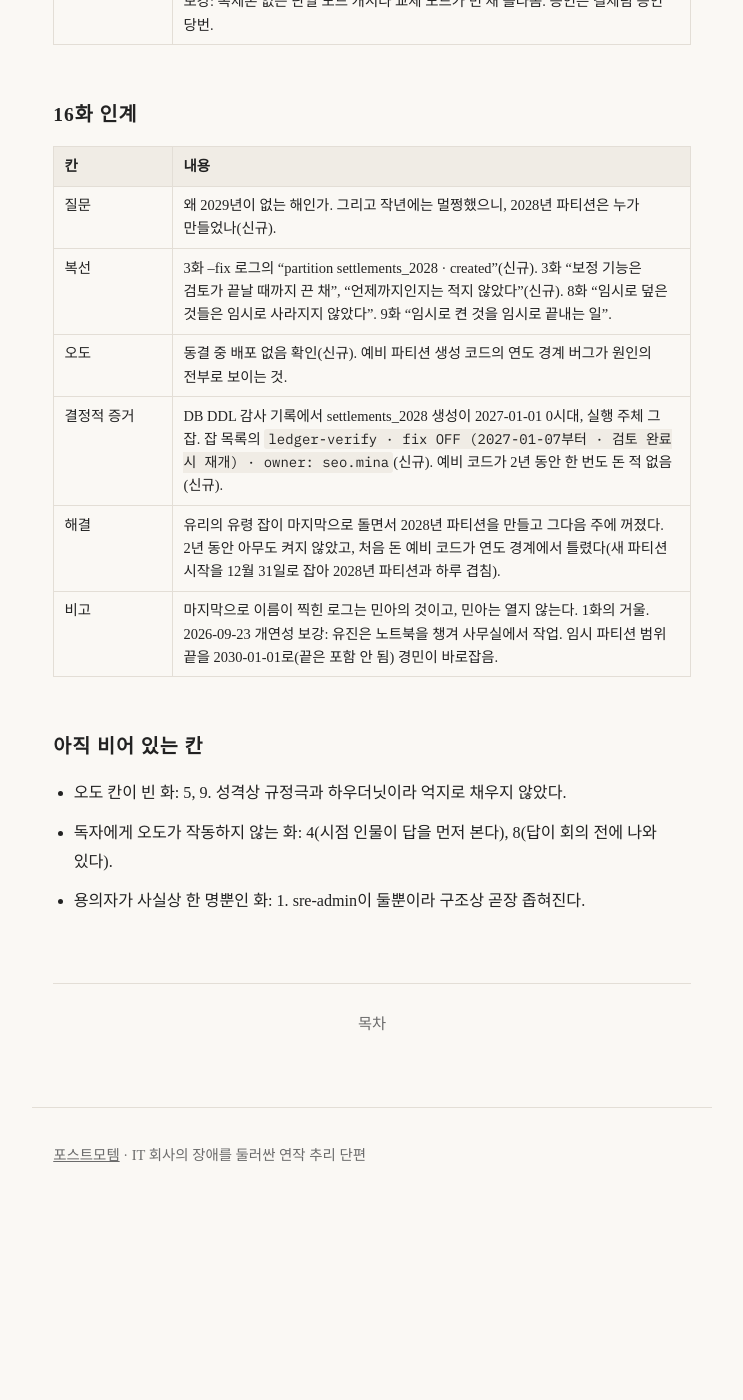
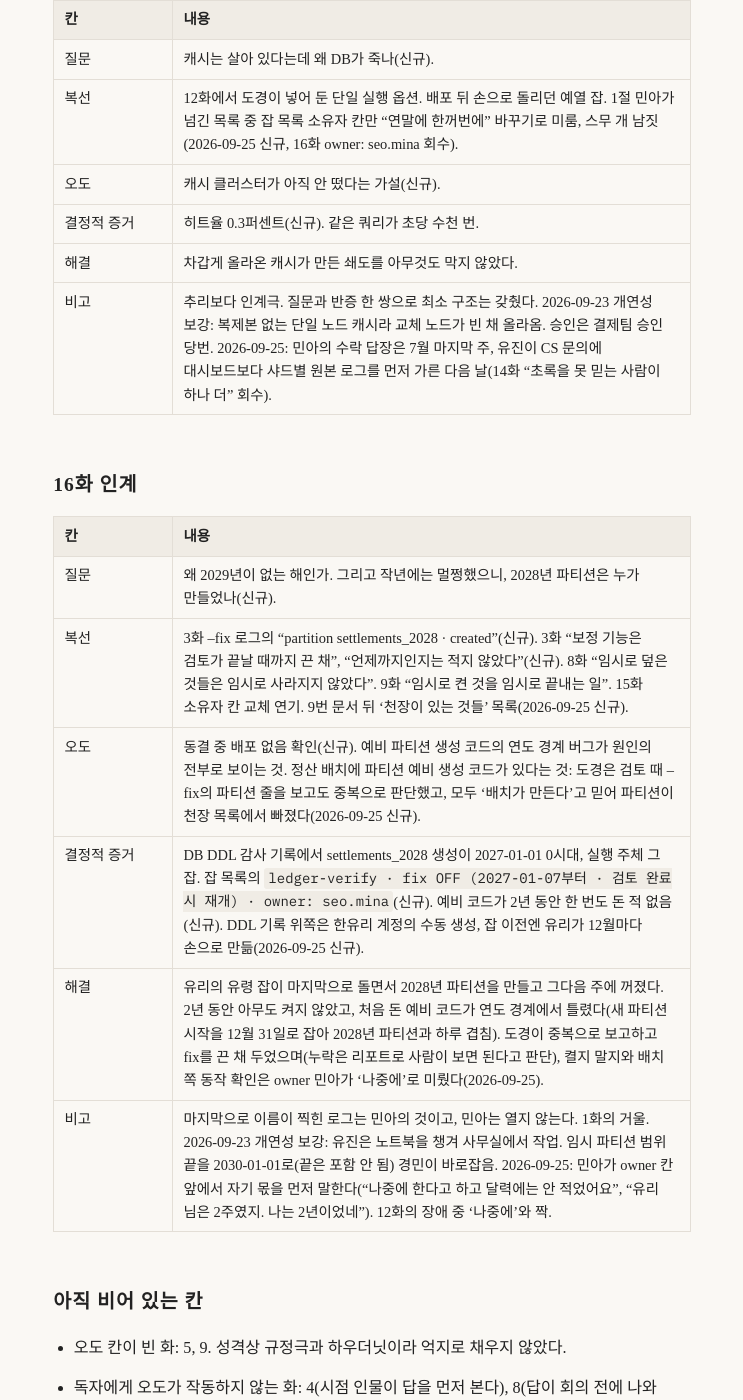
Before and after one commit to benelog/postmortem, a Jekyll site: the page built from clues.md, in a window 1280 px wide and 1400 px high, scrolled down 8980 px. Shown: the whole window, without its empty margins (268-1011 px from the left). Built offline with Jekyll 4.4.1, drawn with Linux system fonts in a browser that asks for light colours; our own code applies the rules of GitHub Pages for plain Markdown files; before the commit the page ends 10183 px from its top, so only the background shows below that; some of the changed text lies outside the part shown.

Commit message:
민아 캐릭터와 추리 구조 보강: 16화 민아가 owner로서 자기 몫을 말하고 도경이 보정을 꺼 둔 이유와 파티션이 천장 목록에서 빠진 경위 추가, 15화 소유자 칸 교체 연기 복선과 본부장 수락 계기, 12화 민아의 커맨더 질문, 7화 임경호 위장 계획 정합·재무이사 메시지 복선·회의실 노트북 경위와 내보내기 IP, clues.md 갱신
Co-Authored-By: Claude Opus 5.5 <noreply@anthropic.com>

```diff
--- a/clues.md
+++ b/clues.md
@@ -84,11 +84,11 @@
 | 칸 | 내용 |
 |---|---|
 | 질문 | 장애는 열 시 정각에 시작된 것처럼 보였다. 정말 그런가. |
-| 복선 | 3화의 임경호 소개(정산 DB에 직접 SQL). 6화의 결재 알림과 창문 없는 회의실. 인수인계 목록 마지막 줄의 감사 로그와 결재자 임경호. 아침의 정산 이의 신고 여럿. 은서가 보던 집계 막대가 열 시까지 끝에 붙어 있음. 회의에서 임경호의 "삼십 분 갔으면". 은서가 회의에서 대기 시간을 말하지 않음. 임경호가 스스로 밝힌 회의실 체류 시각. |
+| 복선 | 3화의 임경호 소개(정산 DB에 직접 SQL). 6화의 결재 알림과 창문 없는 회의실. 인수인계 목록 마지막 줄의 감사 로그와 결재자 임경호. 아침의 정산 이의 신고 여럿. 은서가 보던 집계 막대가 열 시까지 끝에 붙어 있음. 회의에서 임경호의 "삼십 분 갔으면". 은서가 회의에서 대기 시간을 말하지 않음. 임경호가 스스로 밝힌 회의실 체류 시각. 3절 복구 회의 뒤 경민에게 온 재무이사의 메시지("정산 문제도 이번 장애와 관련 있을 수 있으니 설정을 다시 확인해 보라", 2026-09-25 신규). 1월 조사 목록에 회의실 노트북이 올랐지만 은서가 비상 단말이라며 남겨 둠, 임경호가 초기 직접 SQL 때 그 노트북을 씀(4절에서 은서가 밝힘, 2026-09-25 신규). |
 | 오도 | 경민의 21:56 배포. 임경호가 던진 "예약 실행", "외부 침입", "새로 온 사람 배포". 임경호가 돌린 화살, 자리에 없는 찬석과 1월의 예산안(신규). 경민의 용의자 셋 중 은서(신규). |
-| 결정적 증거 | 연결의 문장 이력(21:41:52 BEGIN, 21:42:03 LOCK, pg_sleep). 커넥션 풀이 21:42부터 차오름. 세션·IP가 회의실 공용 노트북. 두 달 전 같은 스물세 곳의 반대 방향 변경. 회의실 출입 기록 21:28~21:51, 그 시각 사원증 하나(신규). 찬석의 저녁 자리 법인카드 결제 시각(신규). 재무 시스템 시트 내보내기 기록, actor 임경호, 21:35와 7월 8일(신규). |
+| 결정적 증거 | 연결의 문장 이력(21:41:52 BEGIN, 21:42:03 LOCK, pg_sleep). 커넥션 풀이 21:42부터 차오름. 세션·IP가 회의실 공용 노트북. 두 달 전 같은 스물세 곳의 반대 방향 변경. 회의실 출입 기록 21:28~21:51, 그 시각 사원증 하나(신규). 찬석의 저녁 자리 법인카드 결제 시각(신규). 재무 시스템 시트 내보내기 기록, actor 임경호, 21:35와 7월 8일(신규). 시트 내보내기 기록의 ip 10.30.0.12(회의실 공용 노트북): 출입 기록과 함께 그 시각 노트북 앞에 앉은 사람을 특정해 꼬리물기 반론을 닫는다(2026-09-25 신규). |
 | 해결 | 재무이사가 두 달간의 무단 공제를 시스템 오류 정정으로 위장하려고 장애를 만들었다. |
-| 비고 | 용의자가 셋이 됐고, 둘은 사람 말이 아니라 기록으로 지워진다. 대결은 부인, 대안 설명, 결정적 증거, 붕괴의 순서를 밟는다. |
+| 비고 | 용의자가 셋이 됐고, 둘은 사람 말이 아니라 기록으로 지워진다. 대결은 부인, 대안 설명, 결정적 증거, 붕괴의 순서를 밟는다. 2026-09-25 개연성 보강: 조용히 되돌리면 이의 신고 답변 때문에 정산팀이 이력을 한 건씩 열지만, 장애가 나면 정산을 통째로 다시 돌리고 차액을 장애 정정분으로 한꺼번에 내 공지 한 장으로 닫힌다. 설정을 먼저 되돌린 건 잠금이 바로 걸릴 거라 본 임경호의 오산이고, 집계가 테이블을 붙잡은 1절 막대로 회수된다. |
 
 ## 8화 TTL
 
@@ -143,7 +143,7 @@
 | 오도 | 배현수의 파드 증설. 봇·대기열 토큰 위조 가설(신규). |
 | 결정적 증거 | 토큰 검증 로그가 전부 유효, 발급도 초당 200(신규). 일요일 로그: 재시도 경로가 토큰 없이 주문 API 직행. |
 | 해결 | 실패 뒤 "다시 시도"가 대기열을 우회했다. 방어는 절반만 동작했다. |
-| 비고 | 검증 로그가 멀쩡한 것이 오히려 단서라는 구조가 생겼다. |
+| 비고 | 검증 로그가 멀쩡한 것이 오히려 단서라는 구조가 생겼다. 2026-09-25: 민아의 커맨더 질문(대기실이 들여보내는 숫자와 주문 API가 받는 숫자는 같아야 한다)이 질문 문장을 끌어내고, "어디서 새는지는 내일. 지금은 줄입니다"로 장애 중의 '나중에'를 보여 준다(16화와 대비). |
 
 ## 13화 콜드 스타트
 
@@ -172,22 +172,22 @@
 | 칸 | 내용 |
 |---|---|
 | 질문 | 캐시는 살아 있다는데 왜 DB가 죽나(신규). |
-| 복선 | 12화에서 도경이 넣어 둔 단일 실행 옵션. 배포 뒤 손으로 돌리던 예열 잡. |
+| 복선 | 12화에서 도경이 넣어 둔 단일 실행 옵션. 배포 뒤 손으로 돌리던 예열 잡. 1절 민아가 넘긴 목록 중 잡 목록 소유자 칸만 "연말에 한꺼번에" 바꾸기로 미룸, 스무 개 남짓(2026-09-25 신규, 16화 owner: seo.mina 회수). |
 | 오도 | 캐시 클러스터가 아직 안 떴다는 가설(신규). |
 | 결정적 증거 | 히트율 0.3퍼센트(신규). 같은 쿼리가 초당 수천 번. |
 | 해결 | 차갑게 올라온 캐시가 만든 쇄도를 아무것도 막지 않았다. |
-| 비고 | 추리보다 인계극. 질문과 반증 한 쌍으로 최소 구조는 갖췄다. 2026-09-23 개연성 보강: 복제본 없는 단일 노드 캐시라 교체 노드가 빈 채 올라옴. 승인은 결제팀 승인 당번. |
+| 비고 | 추리보다 인계극. 질문과 반증 한 쌍으로 최소 구조는 갖췄다. 2026-09-23 개연성 보강: 복제본 없는 단일 노드 캐시라 교체 노드가 빈 채 올라옴. 승인은 결제팀 승인 당번. 2026-09-25: 민아의 수락 답장은 7월 마지막 주, 유진이 CS 문의에 대시보드보다 샤드별 원본 로그를 먼저 가른 다음 날(14화 "초록을 못 믿는 사람이 하나 더" 회수). |
 
 ## 16화 인계
 
 | 칸 | 내용 |
 |---|---|
 | 질문 | 왜 2029년이 없는 해인가. 그리고 작년에는 멀쩡했으니, 2028년 파티션은 누가 만들었나(신규). |
-| 복선 | 3화 --fix 로그의 "partition settlements_2028 · created"(신규). 3화 "보정 기능은 검토가 끝날 때까지 끈 채", "언제까지인지는 적지 않았다"(신규). 8화 "임시로 덮은 것들은 임시로 사라지지 않았다". 9화 "임시로 켠 것을 임시로 끝내는 일". |
-| 오도 | 동결 중 배포 없음 확인(신규). 예비 파티션 생성 코드의 연도 경계 버그가 원인의 전부로 보이는 것. |
-| 결정적 증거 | DB DDL 감사 기록에서 settlements_2028 생성이 2027-01-01 0시대, 실행 주체 그 잡. 잡 목록의 `ledger-verify · fix OFF (2027-01-07부터 · 검토 완료 시 재개) · owner: seo.mina`(신규). 예비 코드가 2년 동안 한 번도 돈 적 없음(신규). |
-| 해결 | 유리의 유령 잡이 마지막으로 돌면서 2028년 파티션을 만들고 그다음 주에 꺼졌다. 2년 동안 아무도 켜지 않았고, 처음 돈 예비 코드가 연도 경계에서 틀렸다(새 파티션 시작을 12월 31일로 잡아 2028년 파티션과 하루 겹침). |
-| 비고 | 마지막으로 이름이 찍힌 로그는 민아의 것이고, 민아는 열지 않는다. 1화의 거울. 2026-09-23 개연성 보강: 유진은 노트북을 챙겨 사무실에서 작업. 임시 파티션 범위 끝을 2030-01-01로(끝은 포함 안 됨) 경민이 바로잡음. |
+| 복선 | 3화 --fix 로그의 "partition settlements_2028 · created"(신규). 3화 "보정 기능은 검토가 끝날 때까지 끈 채", "언제까지인지는 적지 않았다"(신규). 8화 "임시로 덮은 것들은 임시로 사라지지 않았다". 9화 "임시로 켠 것을 임시로 끝내는 일". 15화 소유자 칸 교체 연기. 9번 문서 뒤 '천장이 있는 것들' 목록(2026-09-25 신규). |
+| 오도 | 동결 중 배포 없음 확인(신규). 예비 파티션 생성 코드의 연도 경계 버그가 원인의 전부로 보이는 것. 정산 배치에 파티션 예비 생성 코드가 있다는 것: 도경은 검토 때 --fix의 파티션 줄을 보고도 중복으로 판단했고, 모두 '배치가 만든다'고 믿어 파티션이 천장 목록에서 빠졌다(2026-09-25 신규). |
+| 결정적 증거 | DB DDL 감사 기록에서 settlements_2028 생성이 2027-01-01 0시대, 실행 주체 그 잡. 잡 목록의 `ledger-verify · fix OFF (2027-01-07부터 · 검토 완료 시 재개) · owner: seo.mina`(신규). 예비 코드가 2년 동안 한 번도 돈 적 없음(신규). DDL 기록 위쪽은 한유리 계정의 수동 생성, 잡 이전엔 유리가 12월마다 손으로 만듦(2026-09-25 신규). |
+| 해결 | 유리의 유령 잡이 마지막으로 돌면서 2028년 파티션을 만들고 그다음 주에 꺼졌다. 2년 동안 아무도 켜지 않았고, 처음 돈 예비 코드가 연도 경계에서 틀렸다(새 파티션 시작을 12월 31일로 잡아 2028년 파티션과 하루 겹침). 도경이 중복으로 보고하고 fix를 끈 채 두었으며(누락은 리포트로 사람이 보면 된다고 판단), 켤지 말지와 배치 쪽 동작 확인은 owner 민아가 '나중에'로 미뤘다(2026-09-25). |
+| 비고 | 마지막으로 이름이 찍힌 로그는 민아의 것이고, 민아는 열지 않는다. 1화의 거울. 2026-09-23 개연성 보강: 유진은 노트북을 챙겨 사무실에서 작업. 임시 파티션 범위 끝을 2030-01-01로(끝은 포함 안 됨) 경민이 바로잡음. 2026-09-25: 민아가 owner 칸 앞에서 자기 몫을 먼저 말한다("나중에 한다고 하고 달력에는 안 적었어요", "유리 님은 2주였지. 나는 2년이었네"). 12화의 장애 중 '나중에'와 짝. |
 
 ## 아직 비어 있는 칸
 
```
Also changed, not shown: _episodes/episode-12.md (+5 -3 lines), _episodes/episode-15.md (+4 -2 lines), _episodes/episode-16.md (+17 -1 lines), _episodes/episode-7.md (+13 -9 lines).
